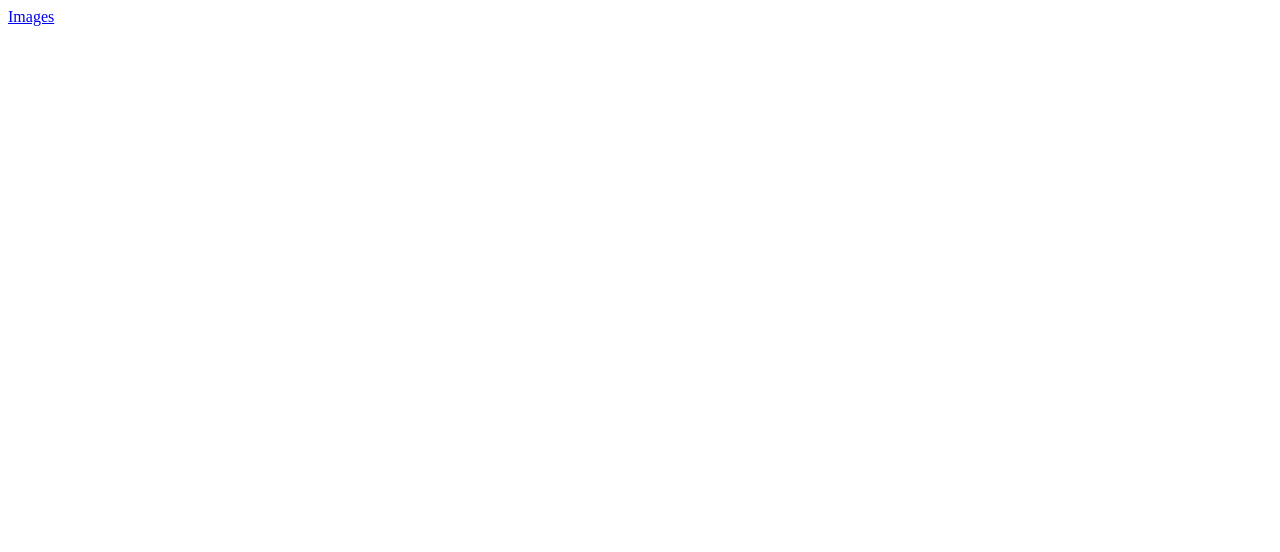
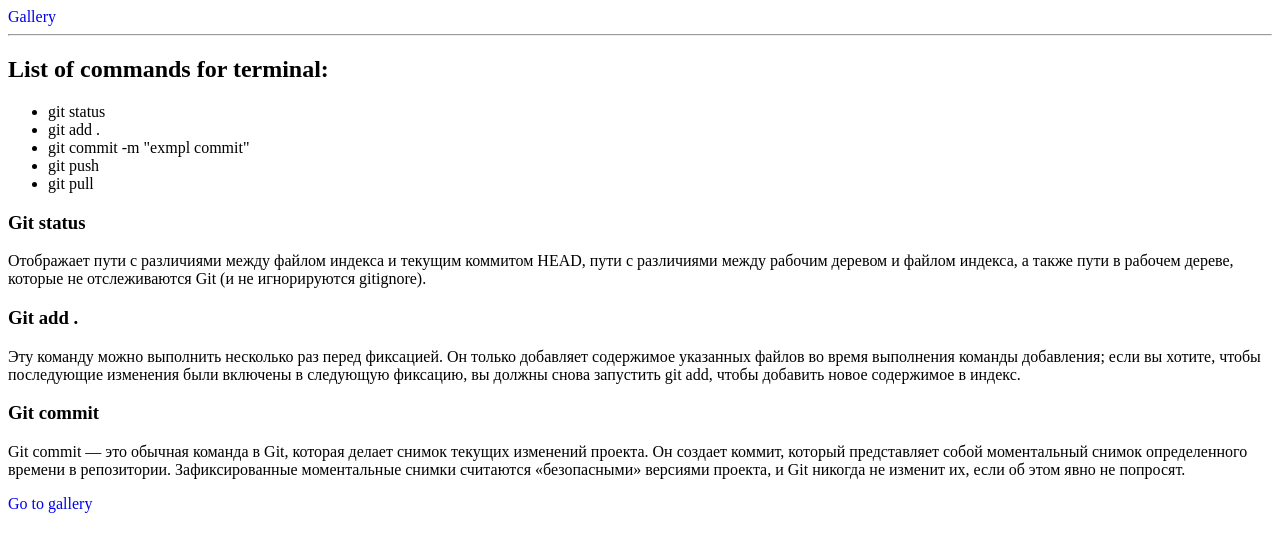
Before and after one commit to demmluk/lesson_02, a plain HTML site: page index.html in a window 1280 px wide. Drawn offline with Linux system fonts and the light colour scheme.

Commit message:
fourth commit

```diff
--- a/index.html
+++ b/index.html
@@ -1,13 +1,47 @@
 <!DOCTYPE html>
 <html lang="en">
+
 <head>
     <meta charset="UTF-8">
     <meta name="viewport" content="width=device-width, initial-scale=1.0">
     <title>Git</title>
 </head>
+
 <body>
     <header>
-    <a href="gallery.html">Images</a>
+        <a href="gallery.html" style="text-decoration: none;">Gallery</a>
     </header>
+    <hr>
+    <main>
+        <h2>List of commands for terminal:</h2>
+        <ul>
+            <li>git status</li>
+            <li>git add .</li>
+            <li>git commit -m "exmpl commit"</li>
+            <li>git push</li>
+            <li>git pull</li>
+        </ul>
+
+        <h3>Git status</h3>
+        <p>Отображает пути с различиями между файлом индекса и текущим коммитом HEAD, пути с различиями между рабочим
+            деревом и файлом индекса, а также пути в рабочем дереве, которые не отслеживаются Git (и не игнорируются
+            gitignore).</p>
+
+        <h3>Git add .</h3>
+        <p>Эту команду можно выполнить несколько раз перед фиксацией. Он только добавляет содержимое указанных файлов во
+            время выполнения команды добавления; если вы хотите, чтобы последующие изменения были включены в следующую
+            фиксацию, вы должны снова запустить git add, чтобы добавить новое содержимое в индекс.</p>
+
+        <h3>Git commit</h3>
+
+        <p>Git commit — это обычная команда в Git, которая делает снимок текущих изменений проекта. Он создает коммит,
+            который представляет собой моментальный снимок определенного времени в репозитории. Зафиксированные
+            моментальные снимки считаются «безопасными» версиями проекта, и Git никогда не изменит их, если об этом явно
+            не попросят.</p>
+    </main>
+    <footer>
+        <a href="gallery.html" style="text-decoration: none;"> Go to gallery </a>
+    </footer>
 </body>
+
 </html>
```
Also changed, not shown: gallery.html (+1 -1 lines), images/git_add.jpg (added), images/git_commit.jpg (added), images/git_push.jpg (added), images/git_status.jpg (added), images/git_status2.jpg (added).
